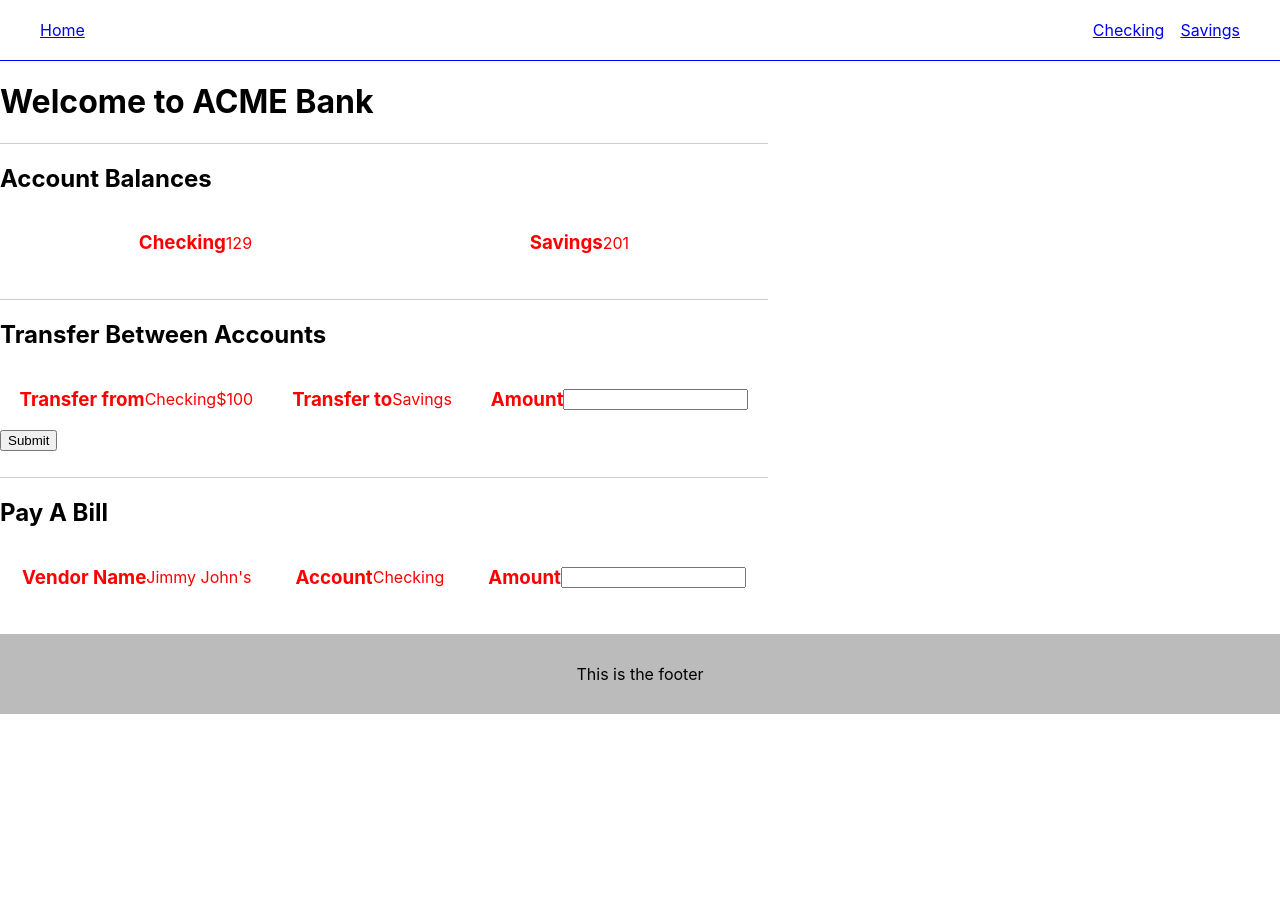
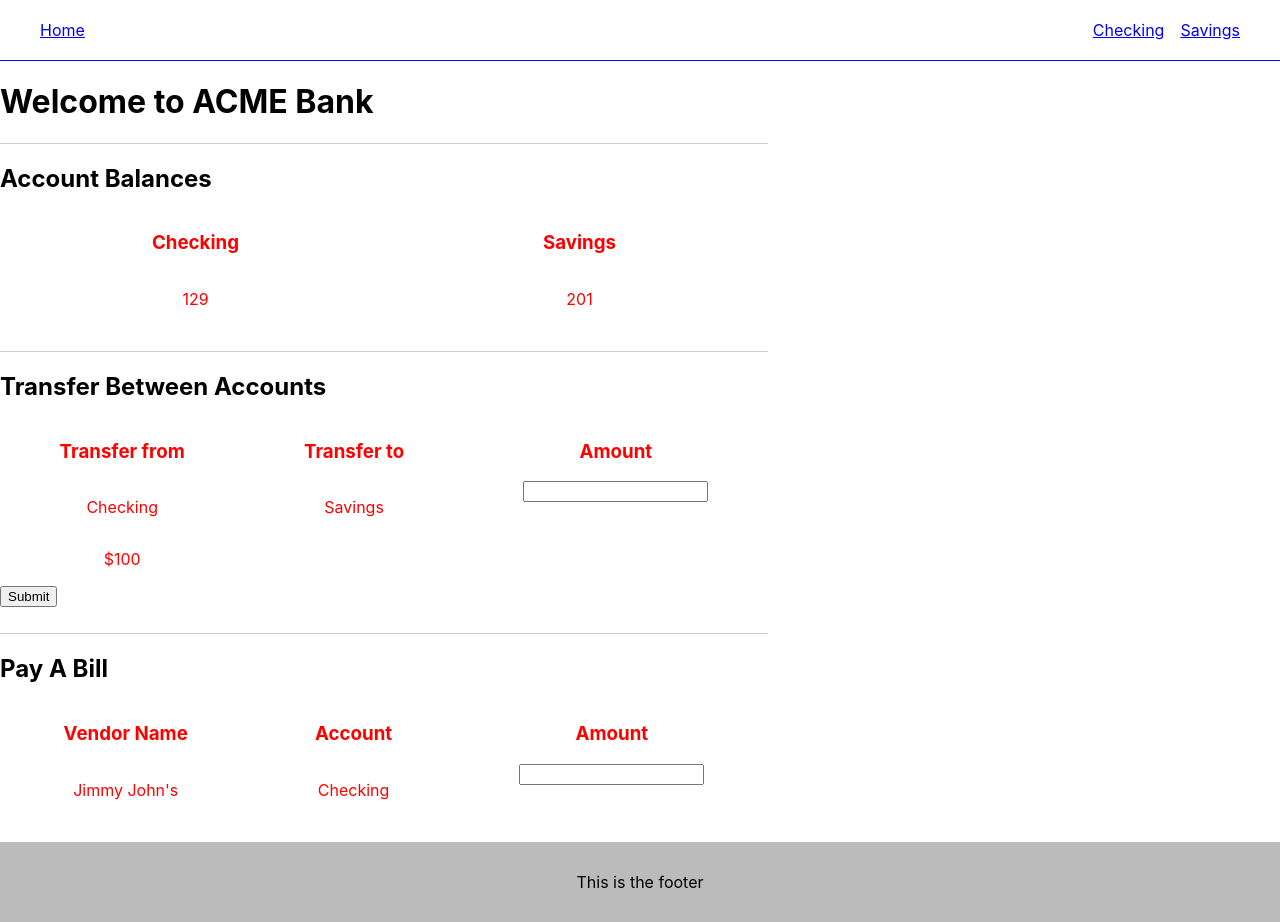
Before and after one commit to StashaG/my-bank, a React (Create React App) app: page / in a window 1280 px wide. Before the commit the page ends 800 px from the top, so only its background shows below. Built offline with nearby package versions, Linux system fonts and the light colour scheme.

Commit message:
added flex box styling to page

```diff
--- a/src/index.css
+++ b/src/index.css
@@ -57,6 +57,6 @@ header {
   color: red;
   align-items: center;
   display: flex;
-  flex-direction: center;
+  flex-direction: column;
 
 }
```
